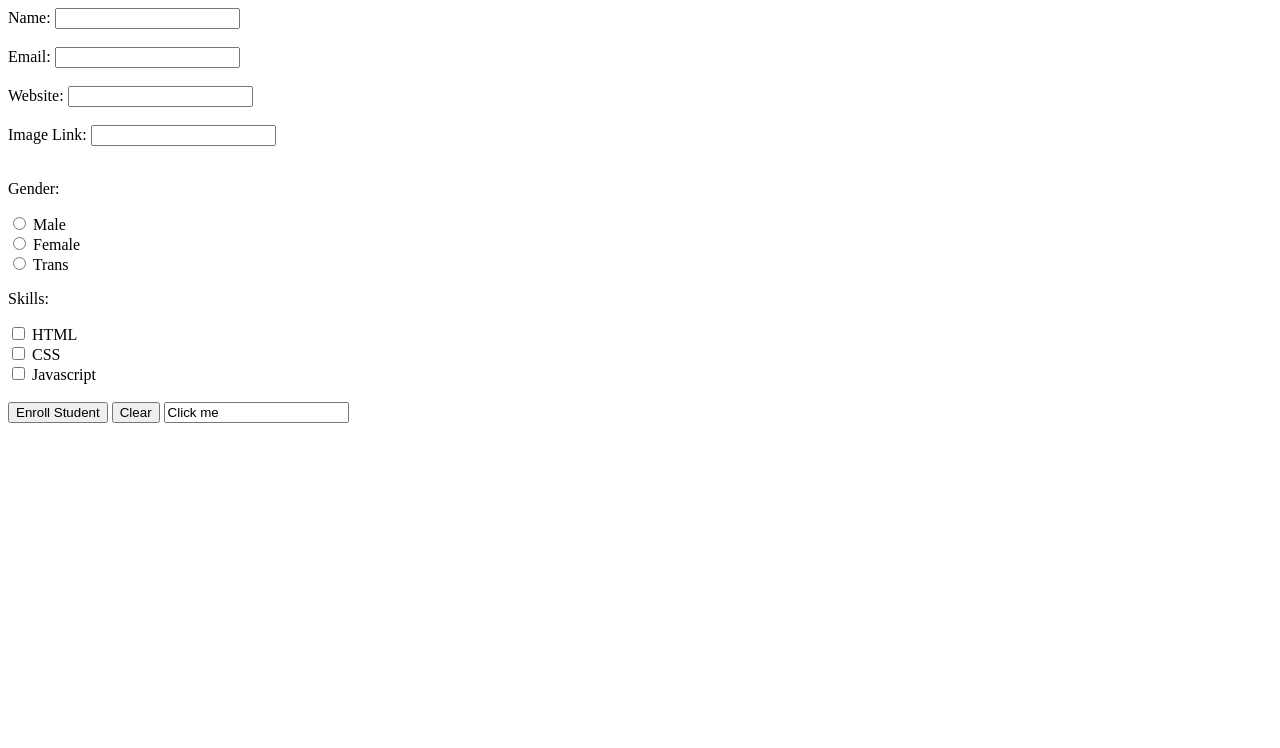
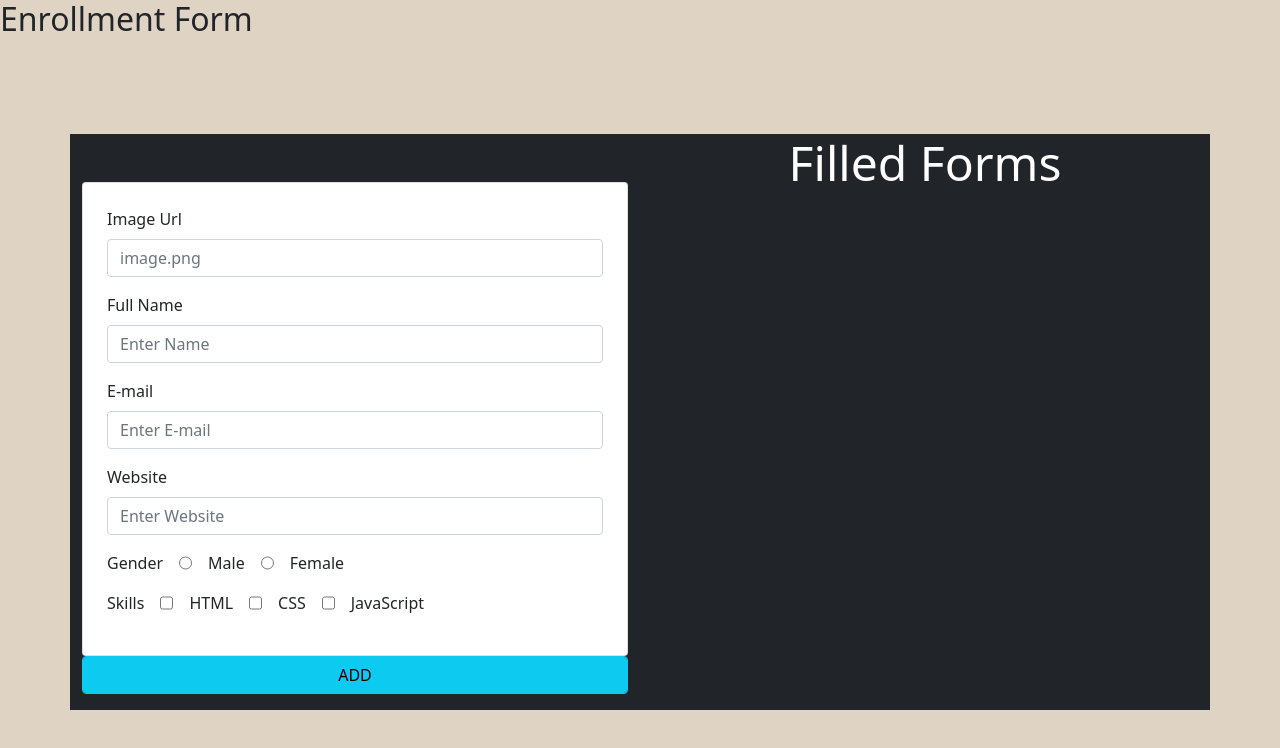
Before and after one commit to aditya-siraskar/LGM-VIP, a plain HTML site: page Task-3/index.html in a window 1280 px wide. Drawn offline with nearby package versions, Linux system fonts and the light colour scheme; files that its build step writes are made by us from their sources.

Commit message:
Update index.html

```diff
--- a/Task-3/index.html
+++ b/Task-3/index.html
@@ -1,52 +1,87 @@
 <!DOCTYPE html>
 <html lang="en" dir="ltr">
-  <head>
-    <meta charset="utf-8">
-    <title>Student Enrollment Form</title>
-  </head>
-  <body>
-    <div class="">
+
+<head>
+  <meta charset="utf-8">
+  <link href="https://cdn.jsdelivr.net/npm/bootstrap@5.0.2/dist/css/bootstrap.min.css" rel="stylesheet" integrity="sha384-EVSTQN3/azprG1Anm3QDgpJLIm9Nao0Yz1ztcQTwFspd3yD65VohhpuuCOmLASjC" crossorigin="anonymous">
+  <link rel="stylesheet" href="https://cdnjs.cloudflare.com/ajax/libs/font-awesome/6.2.0/css/all.min.css" integrity="sha512-xh6O/CkQoPOWDdYTDqeRdPCVd1SpvCA9XXcUnZS2FmJNp1coAFzvtCN9BmamE+4aHK8yyUHUSCcJHgXloTyT2A==" crossorigin="anonymous"
+    referrerpolicy="no-referrer" />
+  <link rel="stylesheet" href="style.css">
+  <title>Enrollment Form</title>
+</head>
+
+<body style="background-color:#DFD3C3;">
 
 
-    <div class="info">
-      <form class="" action="index.html" method="post">
-        <label for="fname">Name:</label>
-        <input type="text" id="name" name="fname"><br><br>
-        <label for="lname">Email:</label>
-        <input type="text" id="email" name="lname"><br><br>
-        <label for="lname">Website:</label>
-        <input type="text" id="website" name="lname"><br><br>
-        <label for="lname">Image Link:</label>
-        <input type="text" id="image_link" name="lname"><br><br>
+    <h2>Enrollment Form</h2>
+      <button class="navbar-toggler" type="button" data-bs-toggle="collapse" data-bs-target="#navbarSupportedContent" aria-controls="navbarSupportedContent" aria-expanded="false" aria-label="Toggle navigation">
+        <span class="navbar-toggler-icon"></span>
+      </button>
+      <div class="collapse navbar-collapse" id="navbarSupportedContent">
+        <ul class="navbar-nav me-auto mb-2 mb-lg-0">
+          <li class="nav-item">
+            <a class="nav-link active" aria-current="page" href="#">Home</a>
+          </li>
+        </ul>
 
-        <p>Gender:</p>
-        <input type="radio" id="male" name="gender" value="male">
-        <label for="male">Male</label><br>
-        <input type="radio" id="female" name="gender" value="female">
-        <label for="female">Female</label><br>
-        <input type="radio" id="trans" name="gender" value="trans">
-        <label for="trans">Trans</label><br>
+      </div>
+    </div>
+  </nav>
 
-        <p>Skills:</p>
-        <input type="checkbox" id="lang1" name="lang1" value="Bike">
-        <label for="lang1"> HTML</label><br>
-        <input type="checkbox" id="lang2" name="lang2" value="Car">
-        <label for="lang2"> CSS</label><br>
-        <input type="checkbox" id="lang3" name="lang3" value="Boat">
-        <label for="lang3"> Javascript</label><br><br>
+  <div class="container bg-dark ">
+    <div class="row mt-5">
+      <div class="col mt-5">
+        <form class="card shadow-20 p-4" action="index.html" method="post">
+          <div class="mb-3">
+            <label for="image__url" class="form-label">Image Url</label>
+            <input type="url" class="form-control" id="image__url" aria-describedby="Image Url" placeholder="image.png">
+          </div>
 
-        <button type="submit" value="Submit">Enroll Student</button>
-        <button type="reset" value="Reset">Clear</button>
-        <input type="<button" id="btn1" value="Click me" name="Click me">
-      </form>
+          <div class="mb-3 ">
+            <label for="f__name" class="form-label">Full Name</label>
+            <input type="text" class="form-control" id="f__name" aria-describedby="Full Name" placeholder="Enter Name">
+          </div>
 
+          <div class="mb-3">
+            <label for="e__mail" class="form-label">E-mail</label>
+            <input type="email" class="form-control" id="e__mail" aria-describedby="E-mail" placeholder="Enter E-mail">
+          </div>
+
+          <div class="mb-3">
+            <label for="web__site" class="form-label">Website</label>
+            <input type="url" class="form-control" id="web__site" aria-describedby="Website" placeholder="Enter Website">
+          </div>
+
+          <div class="mb-3 d-flex gap-3" id="gender__mf">
+            <label for="gender__mf">Gender</label>
+            <input type="radio" id="gender__m" name="gender" value="Male"> Male
+            <input type="radio" id="gender__f" name="gender" value="Female"> Female
+          </div>
+
+          <div class="mb-3 d-flex gap-3" id="skills">
+            <label for="skills">Skills </label>
+            <input type="checkbox" id="html" name="skill" value="HTML"> HTML
+            <input type="checkbox" id="css" name="skill" value="CSS"> CSS
+            <input type="checkbox" id="js" name="skill" value="JavaScript"> JavaScript
+          </div>
+        </form>
+
+        <div class="mb-3">
+          <button type="button" class="form-control btn-info" onclick="saveChanges()" value="ADD"> ADD</button>
+        </div>
+
+      </div>
+
+
+      <div class="col task__container text">
+        <h3 class="display-3 f_title" style="color:white;text-align:center; font-size:3rem;">Filled Forms</h3>
+      </div>
     </div>
-    <div class="info-show">
 
-    </div>
-    </div>
-    <script type="index.js">
+  </div>
 
-    </script>
-  </body>
+  <script src="https://cdn.jsdelivr.net/npm/bootstrap@5.0.2/dist/js/bootstrap.bundle.min.js" integrity="sha384-MrcW6ZMFYlzcLA8Nl+NtUVF0sA7MsXsP1UyJoMp4YLEuNSfAP+JcXn/tWtIaxVXM" crossorigin="anonymous"></script>
+  <script src="script.js"> </script>
+</body>
+
 </html>
```
